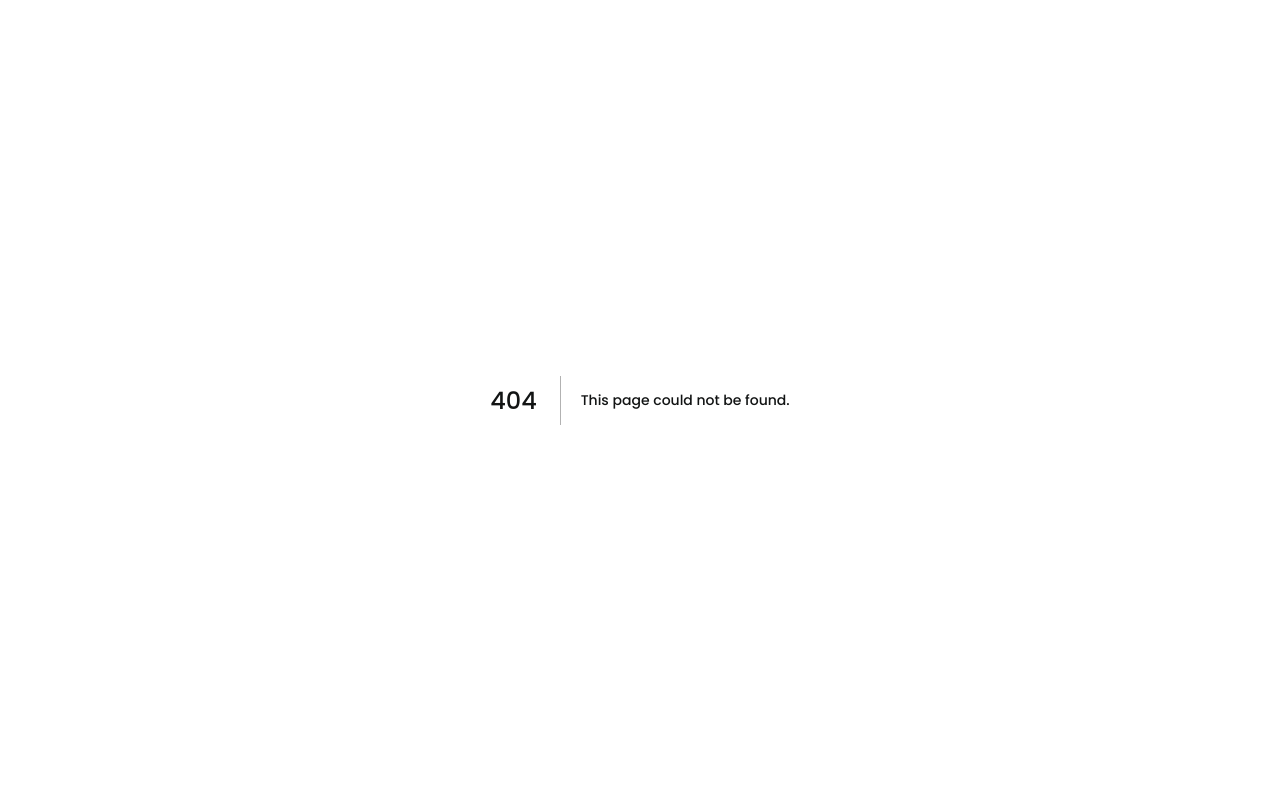
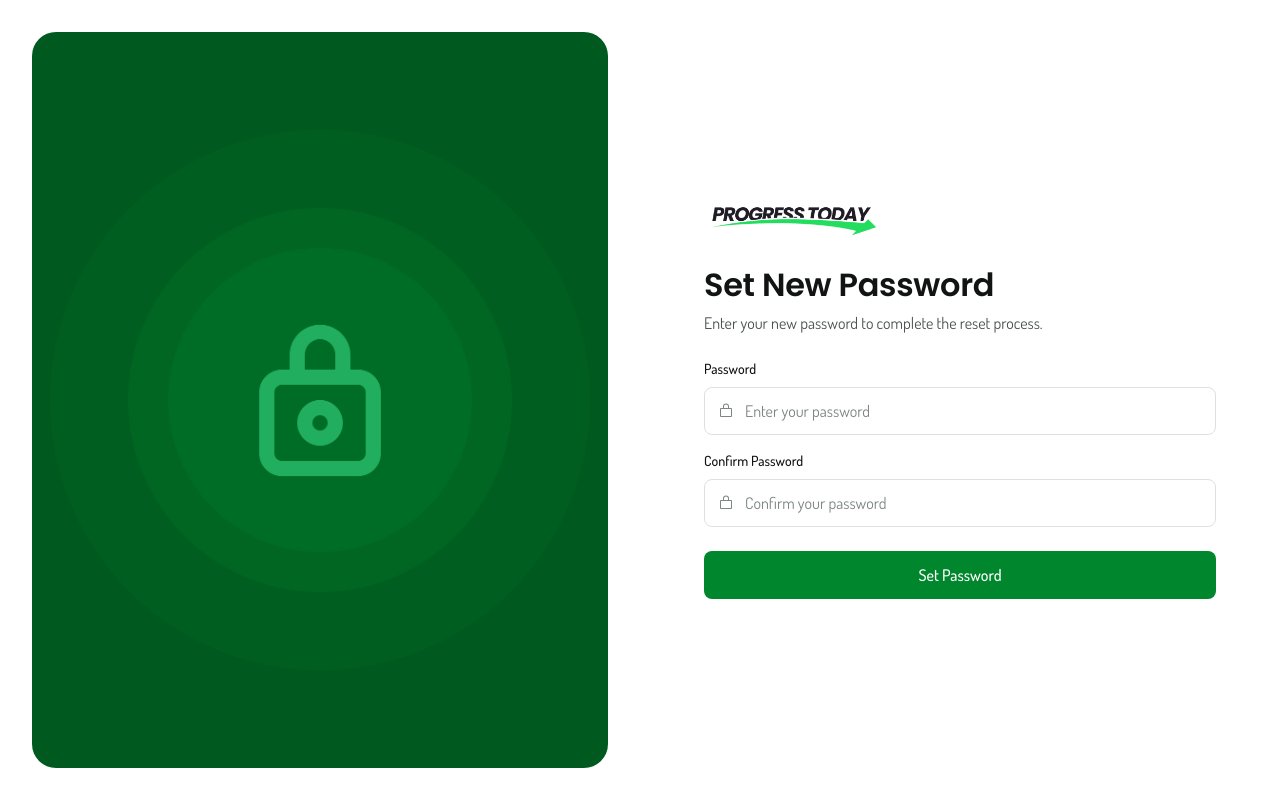
Before and after one commit to kheron-creator/progress-pad, a Next.js app: page /reset-password in a window 1280 px wide. Before the commit this address had no page. Built offline with nearby package versions, Linux system fonts and the light colour scheme.

Commit message:
Created reset password screen

```diff
--- /dev/null
+++ b/app/(auth)/reset-password/page.tsx
@@ -0,0 +1,17 @@
+import type { Metadata } from "next";
+
+import { AuthShell } from "@/components/auth/auth-shell";
+import { ResetPasswordForm } from "@/components/auth/reset-password-form";
+
+export const metadata: Metadata = {
+  title: "Set new password · Progress Pad",
+  description: "Choose a new Progress Pad password",
+};
+
+export default function ResetPasswordPage() {
+  return (
+    <AuthShell panel="lock">
+      <ResetPasswordForm />
+    </AuthShell>
+  );
+}
--- /dev/null
+++ b/components/auth/reset-password-form.tsx
@@ -0,0 +1,53 @@
+"use client";
+
+import { useRouter } from "next/navigation";
+import { type SubmitEvent } from "react";
+
+import { Button } from "@/components/ui/button";
+import { LockIcon } from "@/components/ui/icon";
+import { Input } from "@/components/ui/input";
+
+import { AuthFormHeader } from "./auth-form-header";
+
+export function ResetPasswordForm() {
+  const router = useRouter();
+
+  function handleSubmit(event: SubmitEvent<HTMLFormElement>) {
+    event.preventDefault();
+    router.push("/password-reset-success");
+  }
+
+  return (
+    <form className="flex w-full min-w-0 flex-col gap-4 sm:gap-5 lg:gap-6" onSubmit={handleSubmit}>
+      <AuthFormHeader
+        title="Set New Password"
+        description="Enter your new password to complete the reset process."
+      />
+
+      <div className="flex flex-col gap-3 sm:gap-4">
+        <Input
+          label="Password"
+          type="password"
+          name="password"
+          autoComplete="new-password"
+          placeholder="Enter your password"
+          size="lg"
+          leftIcon={<LockIcon />}
+        />
+        <Input
+          label="Confirm Password"
+          type="password"
+          name="confirmPassword"
+          autoComplete="new-password"
+          placeholder="Confirm your password"
+          size="lg"
+          leftIcon={<LockIcon />}
+        />
+      </div>
+
+      <Button type="submit" size="lg" fullWidth>
+        Set Password
+      </Button>
+    </form>
+  );
+}
```
